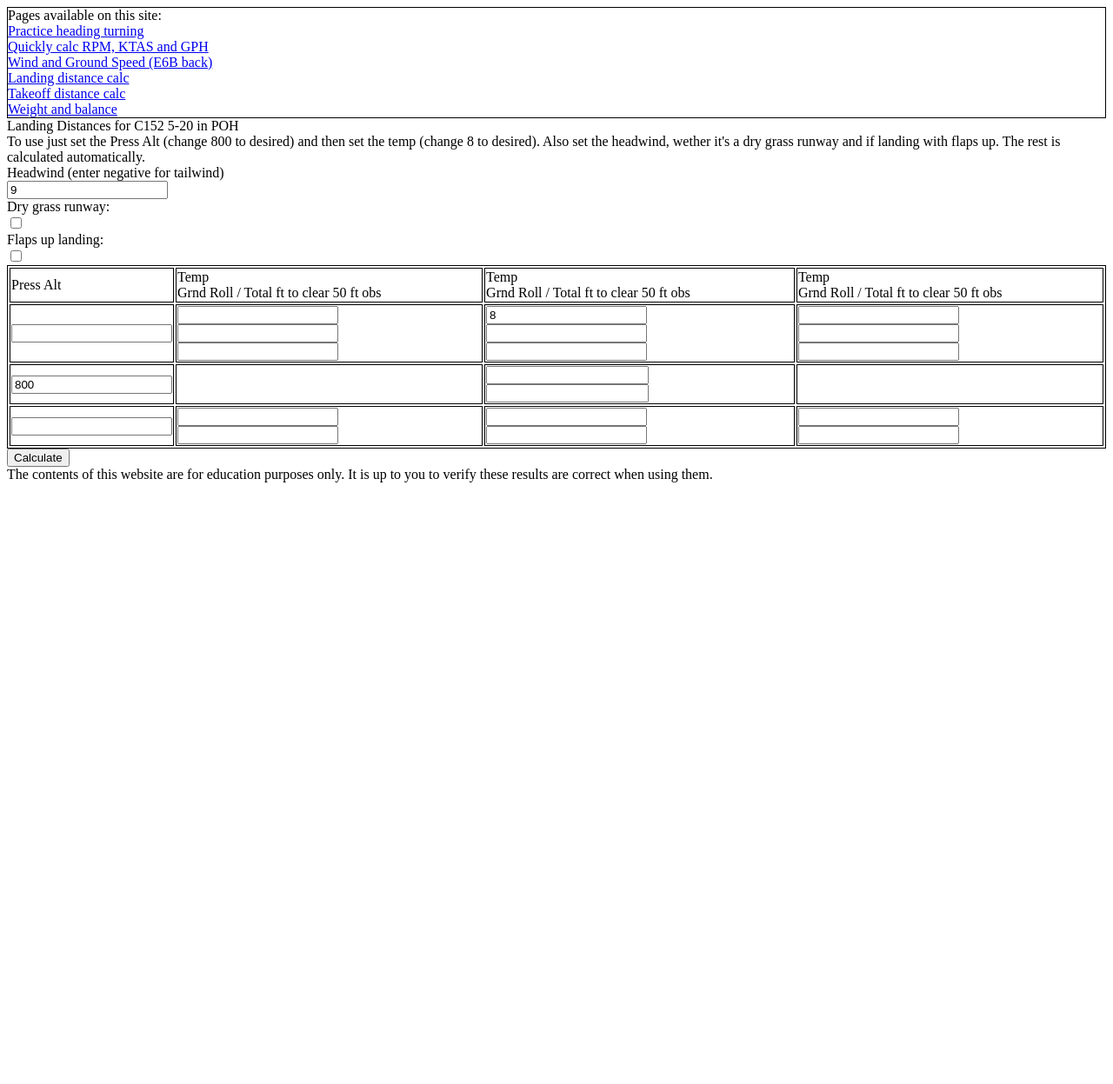
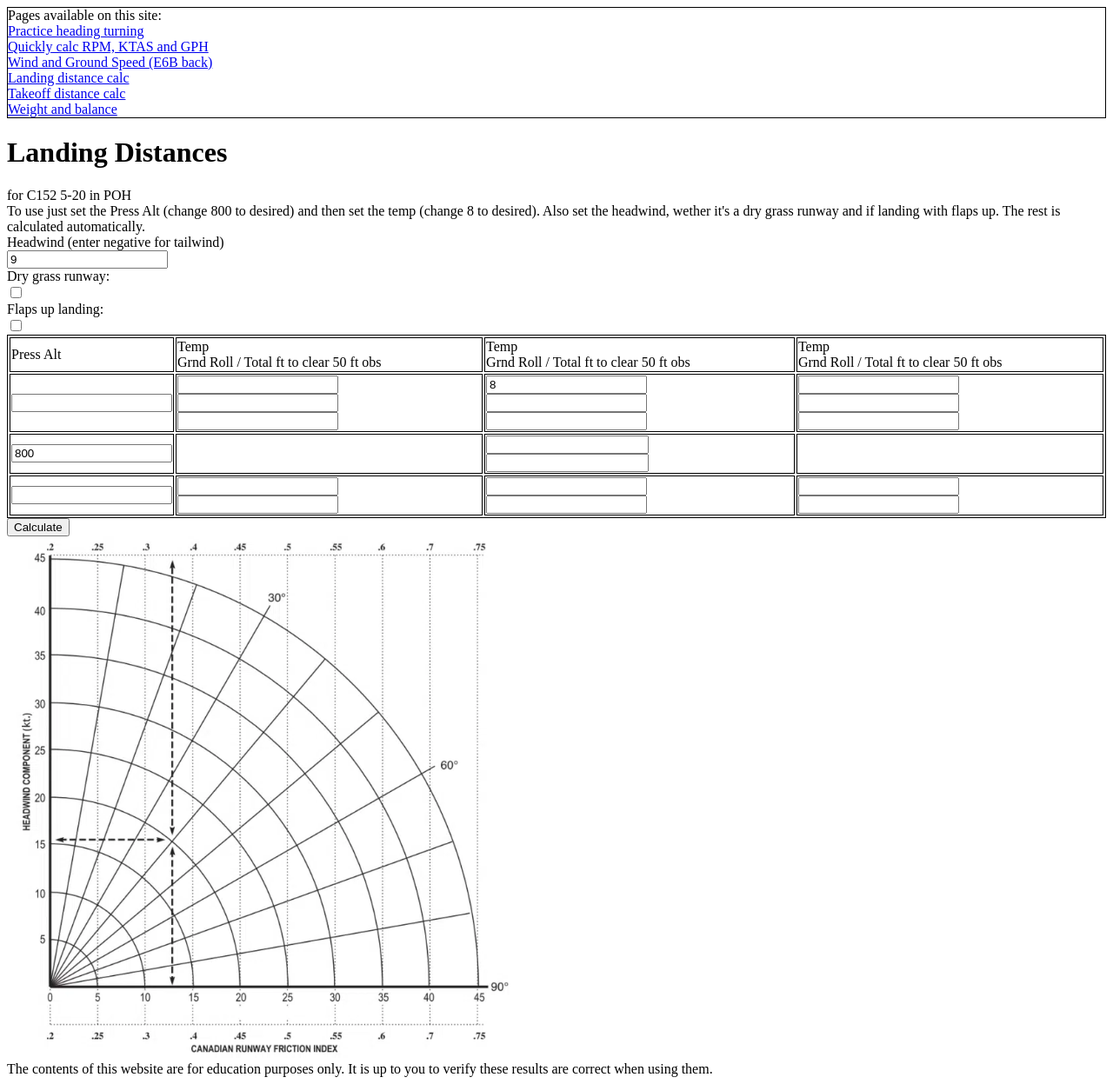
Before and after one commit to Anthony36/ATPL, a plain HTML site: page flightplan/landingdist.html in a window 1280 px wide. Shown: the whole page at 87% size. Before the commit the page ends 800 px from the top, so only its background shows below. Drawn offline with nearby package versions, Linux system fonts and the light colour scheme.

Commit message:
headwind pic

```diff
--- a/flightplan/landingdist.html
+++ b/flightplan/landingdist.html
@@ -8,7 +8,7 @@
 <body>
     <div id="header"></div>
     <form id="takeoffdistForm">
-        Landing Distances for C152 5-20 in POH<br />
+        <h1>Landing Distances</h1> for C152 5-20 in POH<br />
         To use just set the Press Alt (change 800 to desired) and then set the temp (change 8 to desired).  Also set the headwind, wether it's a dry
         grass runway and if landing with flaps up.  The rest is calculated automatically.<br />
         Headwind (enter negative for tailwind)<br />
@@ -109,4 +109,5 @@
     <div id="theTotals">
 
     </div>
+    <img src="headwindfriction.png" alt="takeoff and headwind chart" height="600" />
 </body>
```
Also changed, not shown: flightplan/takeoffdist.html (+2 -1 lines), flightplan/headwindfriction.png (added), 1 other file.
